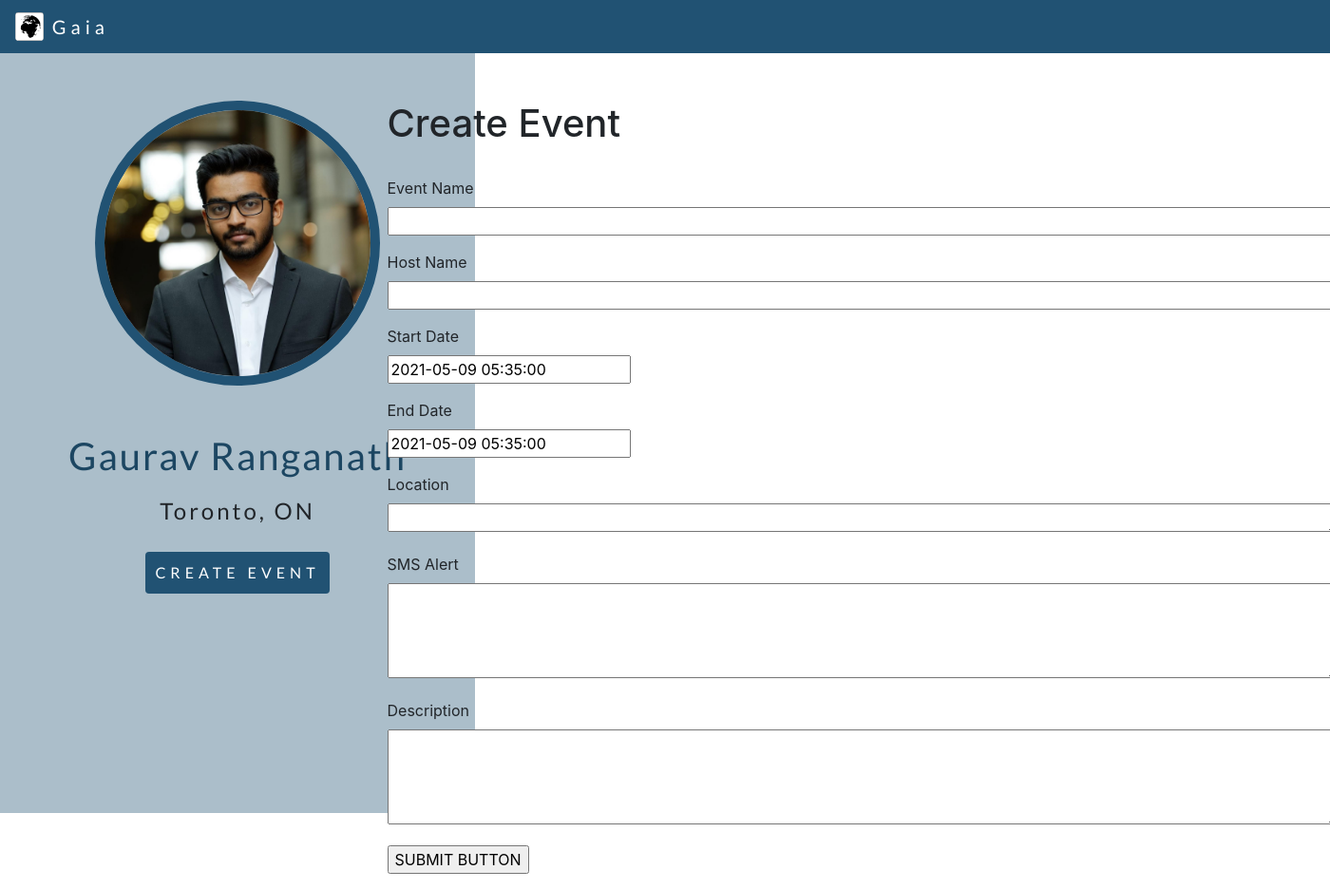
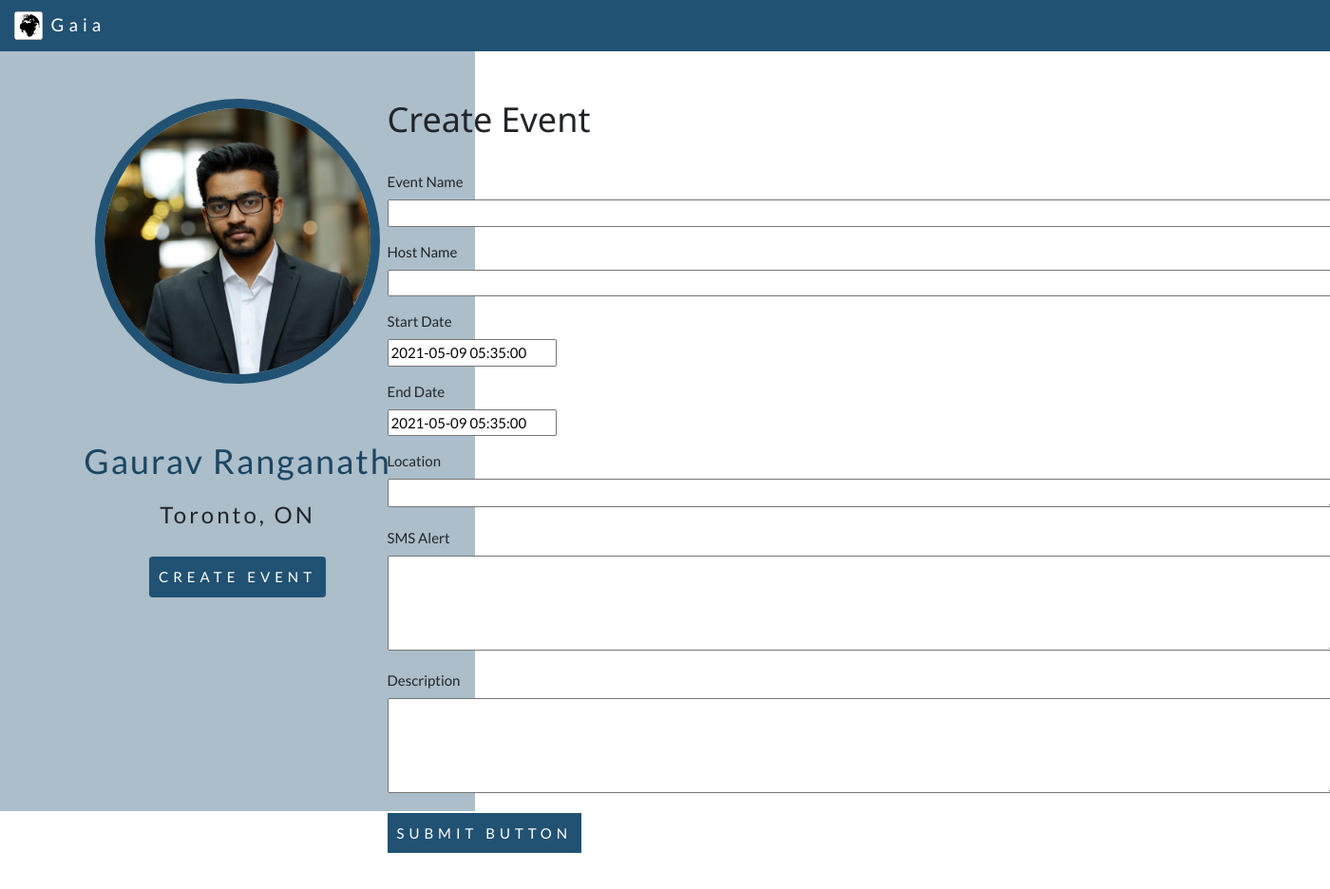
Before and after one commit to GauravRanganath/Gaia, a Django app: page /create_event/ in a window 1400 px wide; the page is wider, and only the part inside the window is pictured. Shown: that part at 95% size. After the commit the page ends 898 px from the top of that part, so only its background shows below. Run offline with Django 3.2, Linux system fonts and the light colour scheme; some libraries are stand-ins or nearby versions.

Commit message:
final push from me

```diff
--- a/gaia/events/static/events/style.css
+++ b/gaia/events/static/events/style.css
@@ -79,6 +79,7 @@ body{
 .form-container {
     margin-top: 50px;
     margin-left: 50px;
+    font-family: 'Lato', sans-serif;
 }
 
 #id_event_name {
@@ -103,3 +104,12 @@ body{
     width: 1000px;
     height: 100px;
 }
+
+#submit-btn {
+    background-color: #215273 !important;
+    border:  #215273 !important;
+    padding: 10px !important;
+    font-family: 'Lato', sans-serif;
+    letter-spacing: 5px;
+    color: white;
+}
--- a/gaia/events/views.py
+++ b/gaia/events/views.py
@@ -41,7 +41,7 @@ class CreateEventView(CreateView):
         message = configure_sms(event_name=self.object.event_name, short_description=self.object.short_description, location=self.object.location, start_date=self.object.start_date, host_name=self.object.host_name)
         sms_loop(message)
 
-        return HttpResponseRedirect("http://127.0.0.1:8000")
+        return HttpResponseRedirect("http://127.0.0.1:8001")
 
 
 def serialize(data):
--- a/gaia/templates/events/create_event.html
+++ b/gaia/templates/events/create_event.html
@@ -20,6 +20,8 @@
     <!-- Font -->
     <link rel="preconnect" href="https://fonts.gstatic.com">
     <link href="https://fonts.googleapis.com/css2?family=Lato&display=swap" rel="stylesheet">
+
+    <link rel="stylesheet" href="https://www.w3schools.com/w3css/4/w3.css">
 
     <title>Gaia</title>
   </head>
@@ -86,7 +88,7 @@
                       </div>
 
                       <div class="form-group">
-                          <input type="submit" value="SUBMIT BUTTON"/>
+                          <input type="submit" id="submit-btn" value="SUBMIT BUTTON"/>
                       </div>
                   </form>
             </div>
```
